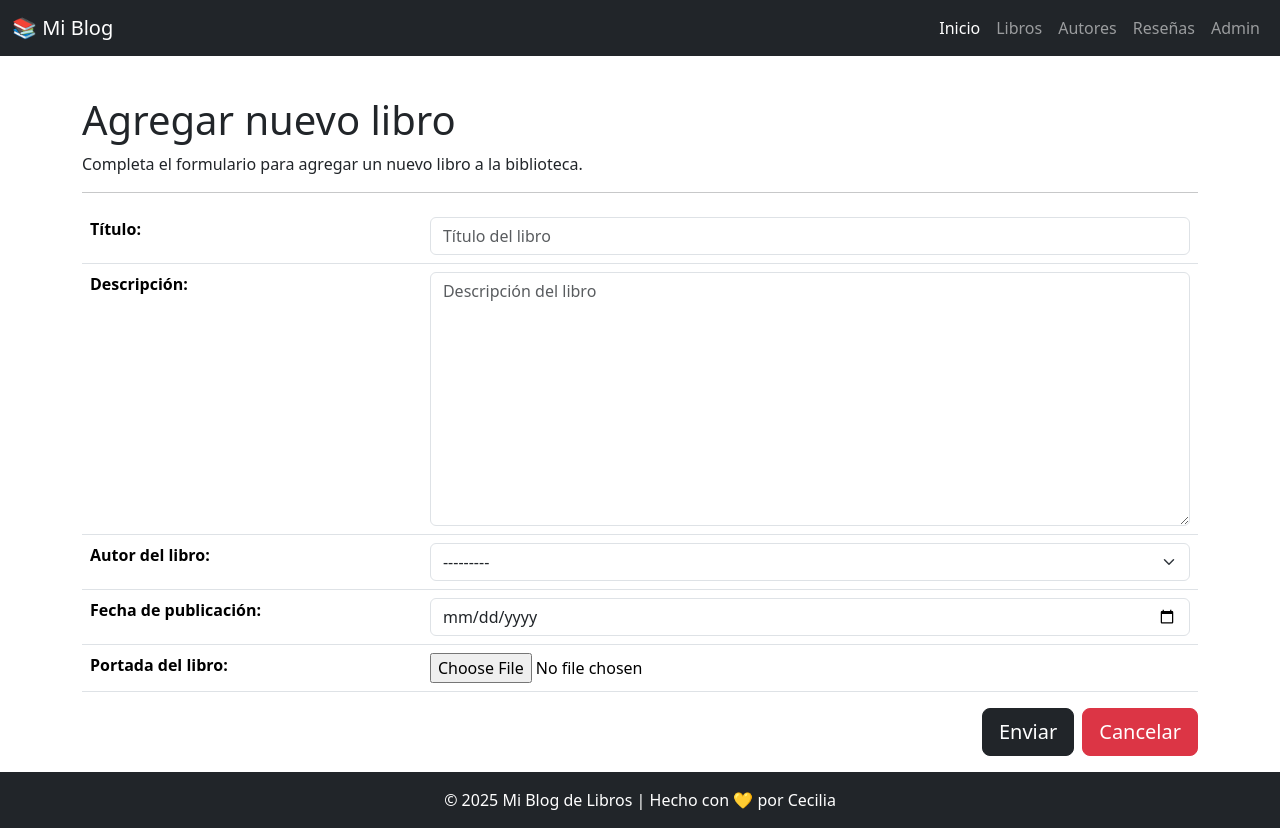
After one commit to CeciliaBPerdomo/11.8-TerceraEntrega, a Django app: page /libros/libros/create in a window 1280 px wide. The commit adds this page. Run offline with Django 5.2, Linux system fonts and the light colour scheme; data comes from the database, SQL or seed files in the repository; both versions use the stored data as it was after the commit.

Commit message:
Agregar libro

```diff
--- /dev/null
+++ b/libros/forms.py
@@ -0,0 +1,40 @@
+from django import forms
+from .models import Libro, AutorLibro, Resena
+
+class LibroForm(forms.ModelForm):
+    class Meta:
+        model = Libro
+        fields = ['titulo', 'descripcion', 'autor_libro', 'fecha_publicacion', 'portada']
+        widgets = {
+            'titulo': forms.TextInput(attrs={'class': 'form-control', 'placeholder': 'Título del libro'}),
+            'descripcion': forms.Textarea(attrs={'class': 'form-control', 'placeholder': 'Descripción del libro'}),
+            'autor_libro': forms.Select(attrs={'class': 'form-select'}),
+            'fecha_publicacion': forms.DateInput(attrs={'class': 'form-control', 'type': 'date'}),
+            'portada': forms.ClearableFileInput(attrs={'class': 'form-control-file'}),
+        }
+        labels = {
+            'titulo': 'Título',
+            'descripcion': 'Descripción',
+            'autor_libro': 'Autor del libro',
+            'fecha_publicacion': 'Fecha de publicación',
+            'portada': 'Portada del libro',
+        }
+        error_messages = {
+            'titulo': {
+                'required': 'Este campo es obligatorio.',
+                'max_length': 'El título no puede exceder los 200 caracteres.'
+            },
+            'descripcion': {
+                'required': 'Este campo es obligatorio.'
+            },
+            'autor_libro': {
+                'required': 'Este campo es obligatorio.'
+            },
+            'fecha_publicacion': {
+                'required': 'Este campo es obligatorio.'
+            },
+            'portada': {
+                'invalid': 'Formato de imagen no válido.',
+                'invalid_image': 'La imagen no es válida.'
+            }
+        }
--- a/libros/templates/libros/base.html
+++ b/libros/templates/libros/base.html
@@ -55,7 +55,7 @@
             <a class="nav-link" href="{% url 'libros:post_resenas' %}">Reseñas</a>
           </li>
           <li class="nav-item">
-            <a class="nav-link" href="#">Admin</a>
+            <a class="nav-link" href="/admin/">Admin</a>
           </li>
         </ul>
       </div>
--- a/libros/templates/libros/libros.html
+++ b/libros/templates/libros/libros.html
@@ -11,7 +11,7 @@
         </p>
     </div>
     <div class="mt-4">
-        <a href="#" class="btn btn-success btn-lg">Agregar libros</a>
+        <a href="{% url 'libros:libros_create' %}" class="btn btn-dark btn-lg">Agregar libros</a>
     </div>
 </div>
 <form action="{% url 'libros:post_libros' %}" method="get">
--- /dev/null
+++ b/libros/templates/libros/libros_create.html
@@ -0,0 +1,23 @@
+{% extends "libros/base.html" %}
+{% block title %}Libros → Agregar libros{% endblock %}
+
+{% block content %}
+<h1>Agregar nuevo libro</h1>
+<p>Completa el formulario para agregar un nuevo libro a la biblioteca.</p>
+<hr>
+<form method="post" enctype="multipart/form-data">
+    {% csrf_token %}
+    <!-- Estilizar el formulario -->
+    <div class="mb-3">
+        <table class="table">
+            {{ form.as_table }}
+        </table>
+    </div>
+
+    <!-- Botones alineados a la derecha -->
+    <div class="d-flex justify-content-end mb-3">
+        <button type="submit" class="btn btn-dark btn-lg me-2">Enviar</button>
+        <a href="{% url 'libros:post_libros' %}" class="btn btn-danger btn-lg">Cancelar</a>
+    </div>
+</form>
+{% endblock %}
--- a/libros/urls.py
+++ b/libros/urls.py
@@ -8,7 +8,7 @@ urlpatterns = [
 
      # Libros
     path('libros/', views.post_libros, name='post_libros'),
-   # path('libros/post/create', views.post_create, name='post_create'),  # Crear un nuevo libro
+    path('libros/create', views.libros_create, name='libros_create'),  # Crear un nuevo libro
 
    # Autores
     path('autores/', views.post_autores, name='post_autores'),
--- a/libros/views.py
+++ b/libros/views.py
@@ -1,11 +1,13 @@
 # libros/views.py
-from django.shortcuts import render
+from django.shortcuts import render, redirect
 from .models import Libro, AutorLibro, Resena
+from .forms import LibroForm
 
 # Create your views here.
 def index(request):
     return render(request, 'libros/index.html')
 
+###########################################################################################################################################
 ## Vista libros
 def post_libros(request):
     # Obtener el valor de la búsqueda desde la URL
@@ -17,10 +19,24 @@ def post_libros(request):
         post_libros = Libro.objects.all()
     return render(request, 'libros/libros.html', context={'libros': post_libros})
 
-def post_create(request):
+def libros_create(request):
     # Lógica para crear un libro
-    return render(request, 'libros/post_create.html')
+    if request.method == 'POST':
+        # Procesar el formulario de creación de publicación
+        form = LibroForm(request.POST, request.FILES)
+        if form.is_valid():
+            post = form.save(commit=False)
+            if request.user.is_authenticated:
+                post.autor = request.user
+                post.save()
+                return redirect('libros:post_libros')
+            else:
+                form.add_error(None, "Debes iniciar sesión para agregar un libro.")
+    else:
+        form = LibroForm()
+    return render(request, 'libros/libros_create.html', context={'form': form})
 
+###########################################################################################################################################
 ## Vista autores
 def post_autores(request):
     # Obtener el valor de la búsqueda desde la URL
@@ -32,7 +48,7 @@ def post_autores(request):
         post_autores = AutorLibro.objects.all()
     return render(request, 'libros/autores.html', context={'autores': post_autores})
 
-
+###########################################################################################################################################
 ## Vista reseñas
 def post_resenas(request):
     # Obtener el valor de la búsqueda desde la URL
@@ -42,4 +58,10 @@ def post_resenas(request):
     else:
         # Obtener todas las publicaciones de la base de datos
         post_resenas = Resena.objects.all()
+
+     # Preparar las listas de estrellas para cada reseña
+    for resena in post_resenas:
+        resena.full_stars = [1] * resena.puntuacion
+        resena.empty_stars = [1] * (5 - resena.puntuacion)
+
     return render(request, 'libros/resena.html', context={'resenas': post_resenas})
```
Also changed, not shown: libros/templates/libros/resena.html (+40 -0 lines), db.sqlite3, media/libros/img/niebla.jpg (added).
